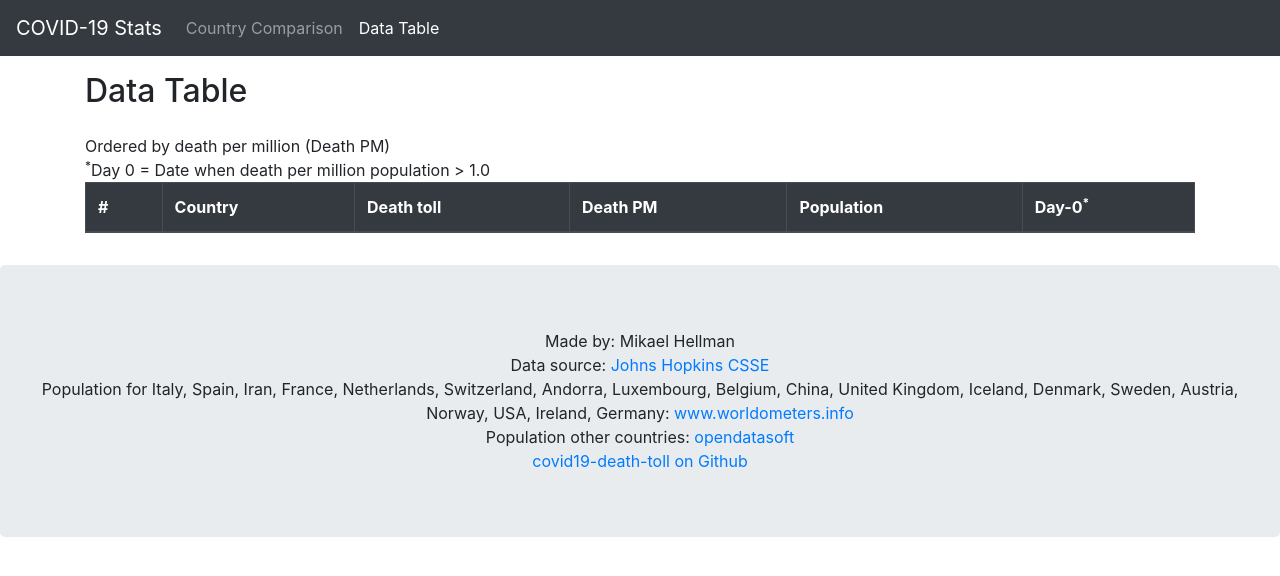
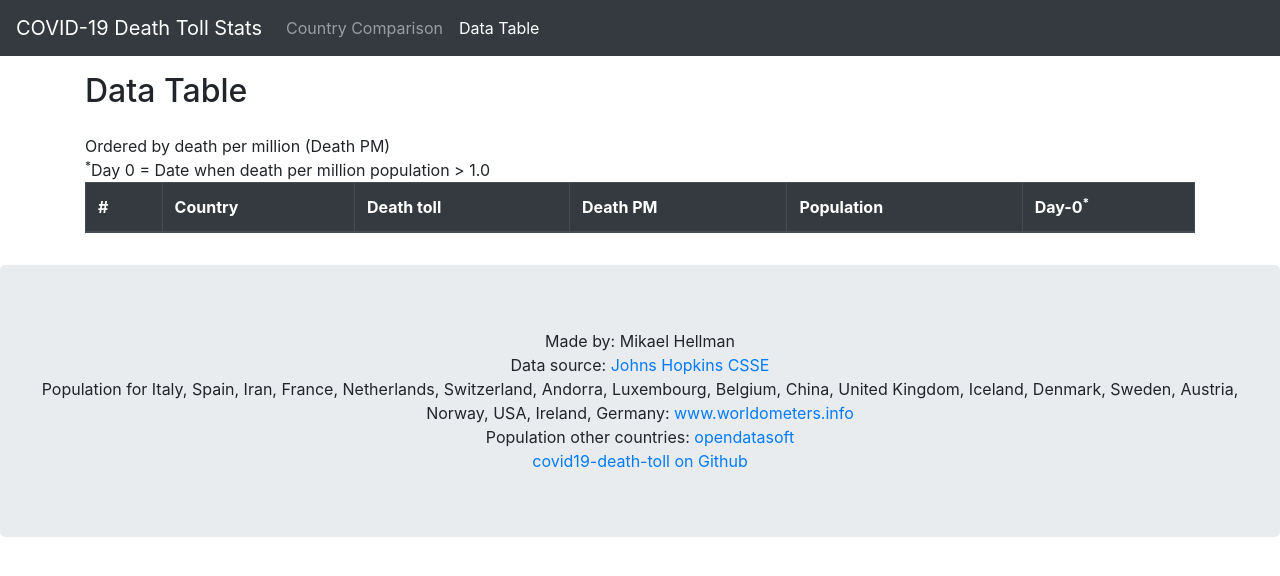
Before and after one commit to muzicaed/covid19-death-toll, a website: page public/table.html in a window 1280 px wide. Drawn offline with nearby package versions, Linux system fonts and the light colour scheme; no server answers.

Commit message:
Copy fix

```diff
--- a/public/table.html
+++ b/public/table.html
@@ -17,7 +17,7 @@
 
 <body>
   <nav class="navbar navbar-expand-sm bg-dark navbar-dark">
-    <a class="navbar-brand" href="#">COVID-19 Stats</a>
+    <a class="navbar-brand" href="#">COVID-19 Death Toll Stats</a>
     <button class="navbar-toggler" type="button" data-toggle="collapse" data-target="#collapsibleNavbar">
       <span class="navbar-toggler-icon"></span>
     </button>
```
